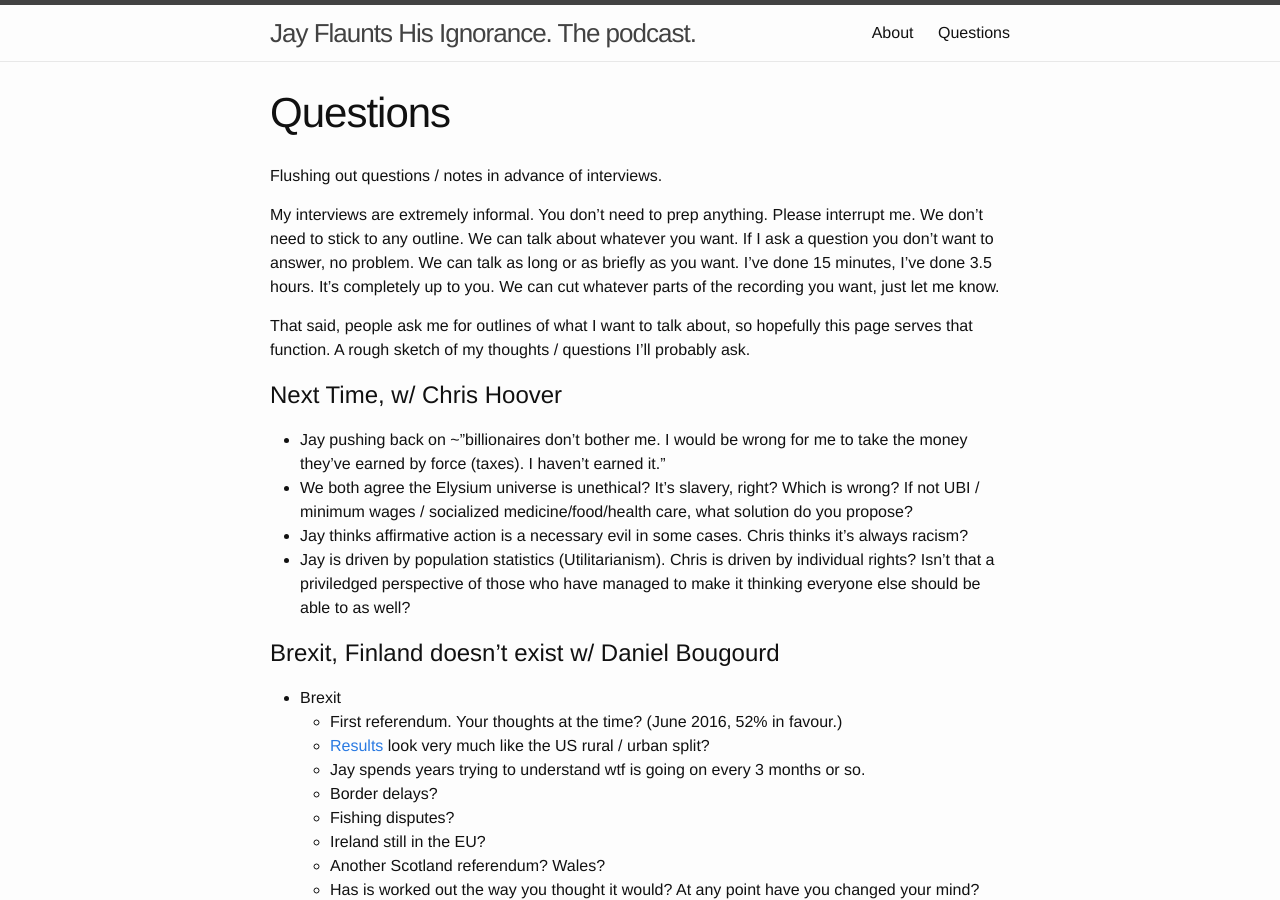
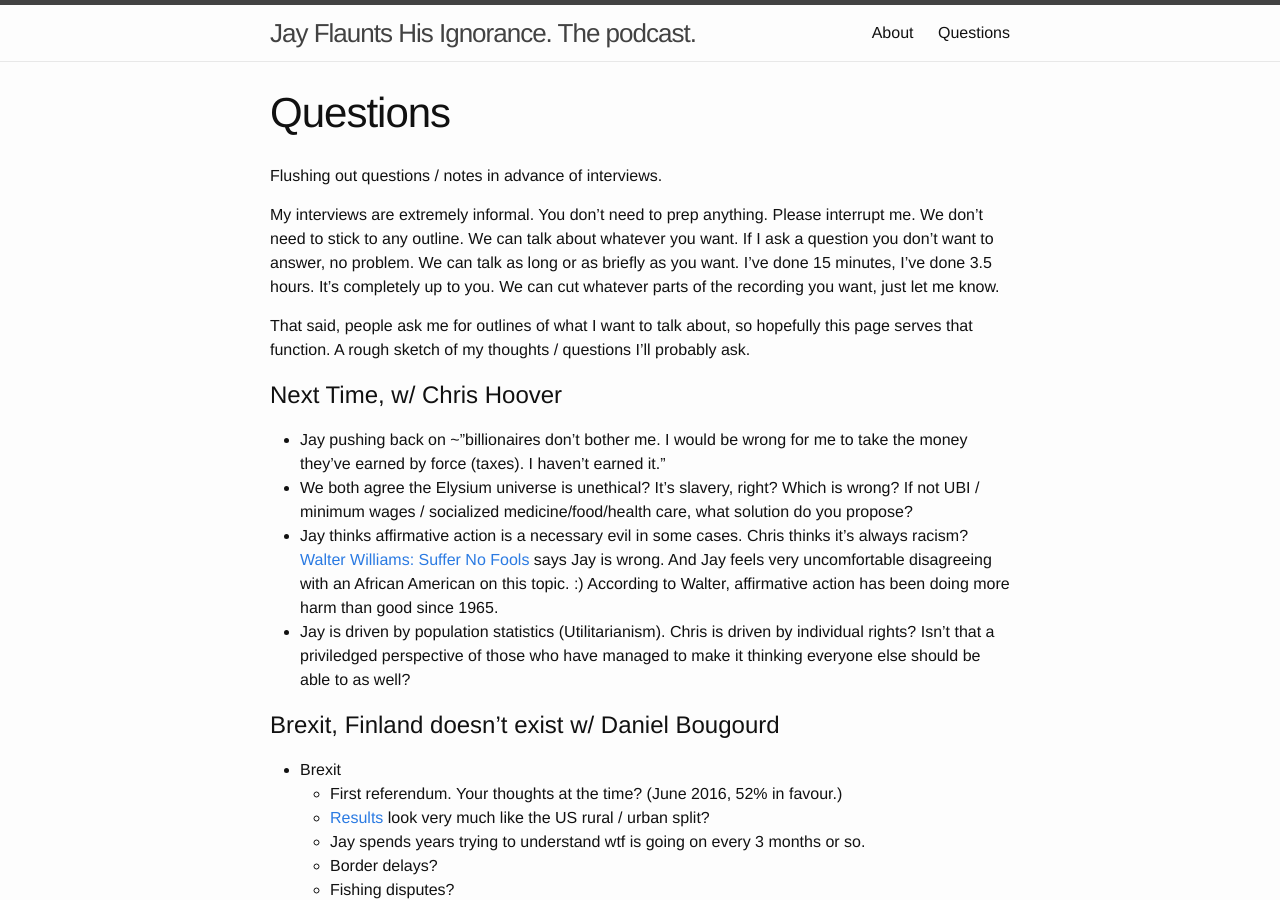
Before and after one commit to jhannah/jayflaunts, a Jekyll site: the page built from questions.md, in a window 1280 px wide and 900 px high. Built offline with Jekyll 4.4.1, drawn with Linux system fonts in a browser that asks for light colours.

Commit message:
Walter Williams note

```diff
--- a/questions.md
+++ b/questions.md
@@ -23,6 +23,9 @@ A rough sketch of my thoughts / questions I'll probably ask.
 * We both agree the Elysium universe is unethical? It's slavery, right? Which is wrong?
   If not UBI / minimum wages / socialized medicine/food/health care, what solution do you propose?
 * Jay thinks affirmative action is a necessary evil in some cases. Chris thinks it's always racism?
+  [Walter Williams: Suffer No Fools](https://www.amazon.com/Walter-Williams-Suffer-No-Fools/dp/B00SZHH422) says
+  Jay is wrong. And Jay feels very uncomfortable disagreeing with an African American on this topic. :)
+  According to Walter, affirmative action has been doing more harm than good since 1965.
 * Jay is driven by population statistics (Utilitarianism). Chris is driven by individual rights?
   Isn't that a priviledged perspective of those who have managed to make it thinking everyone else
   should be able to as well?
```
